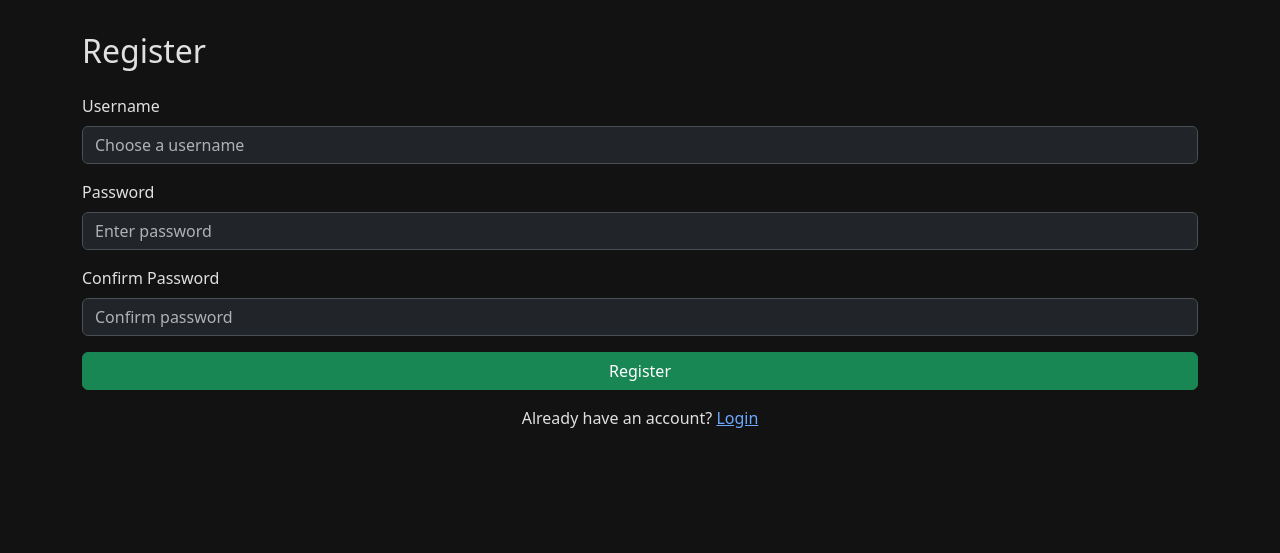
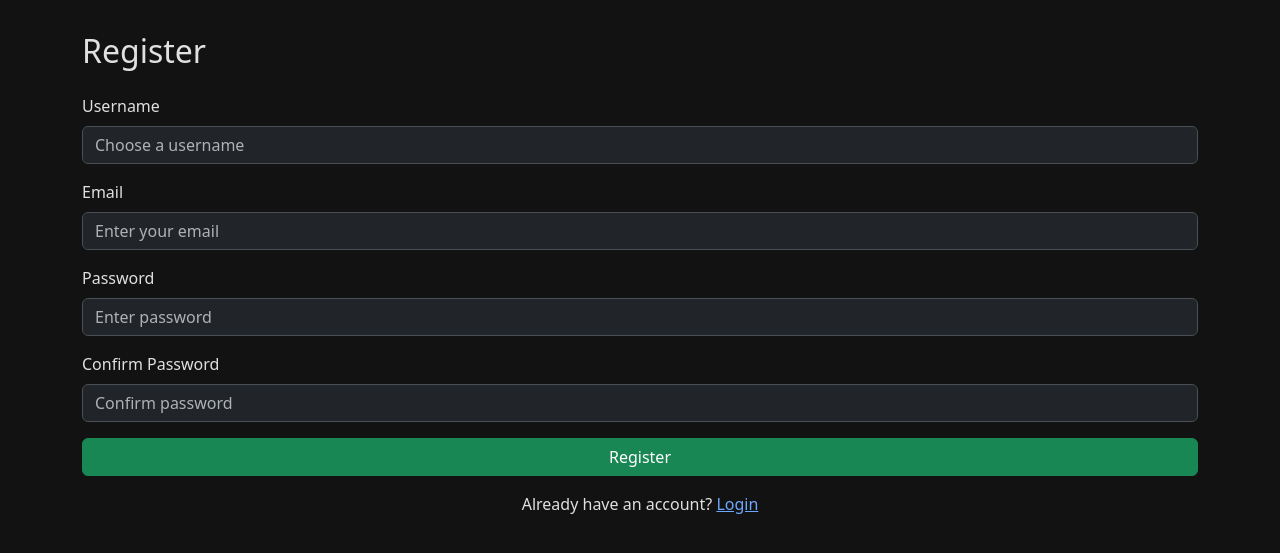
Before and after one commit to deanjroach84/Sandbox, a Flask app: page /register in a window 1280 px wide. Shown: the part 90-643 px from the top of the page. Run offline with Flask 3, Linux system fonts and the light colour scheme; some libraries are stand-ins or nearby versions.

Commit message:
Update register.html

```diff
--- a/templates/register.html
+++ b/templates/register.html
@@ -9,6 +9,13 @@
         {{ form.username.label(class="form-label") }}
         {{ form.username(class="form-control", placeholder="Choose a username") }}
         {% for error in form.username.errors %}
+            <div class="text-danger small">{{ error }}</div>
+        {% endfor %}
+    </div>
+    <div class="mb-3">
+        {{ form.email.label(class="form-label") }}
+        {{ form.email(class="form-control", placeholder="Enter your email") }}
+        {% for error in form.email.errors %}
             <div class="text-danger small">{{ error }}</div>
         {% endfor %}
     </div>
```
